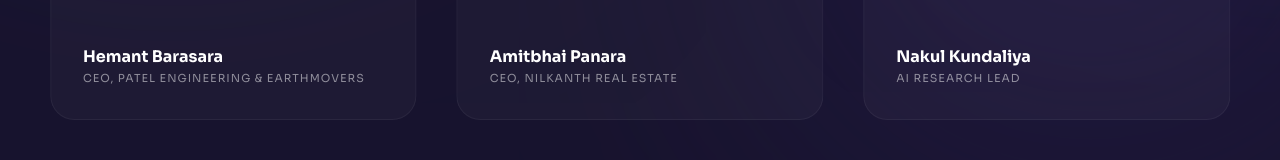
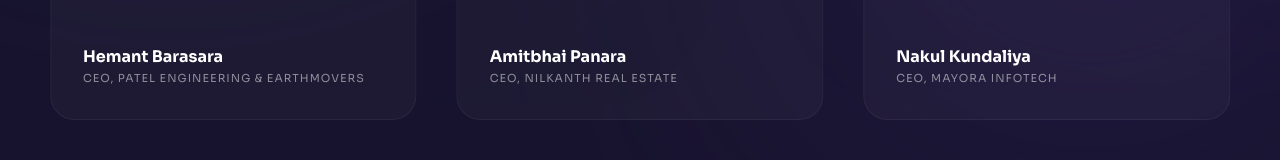
Before and after one commit to Om-5300/Om-Barasara-Portfolio, a Next.js app: page /testimonials in a window 1280 px wide. Shown: the part 584-744 px from the top of the page. Built offline with nearby package versions, Linux system fonts and the light colour scheme.

Commit message:
-- change in testimonial page

```diff
--- a/components/TestimonialSlider.jsx
+++ b/components/TestimonialSlider.jsx
@@ -11,7 +11,7 @@
   {
     image: "/t-avt-1.png",
     name: "Drashti Bavarva",
-    position: "Founder - The Art Leaf",
+    position: "Founder, The Art Leaf",
     message: "Om is an exceptional developer who understands both the frontend and the complex AI backends perfectly.",
   },
   {
@@ -29,7 +29,7 @@
   {
     image: "/t-avt-1.png",
     name: "Nakul Kundaliya",
-    position: "AI Research Lead",
+    position: "CEO, Mayora Infotech",
     message: "Om's expertise in RAG systems and LLM integration helped us achieve a 40% boost in efficiency.",
   },
   {
```
